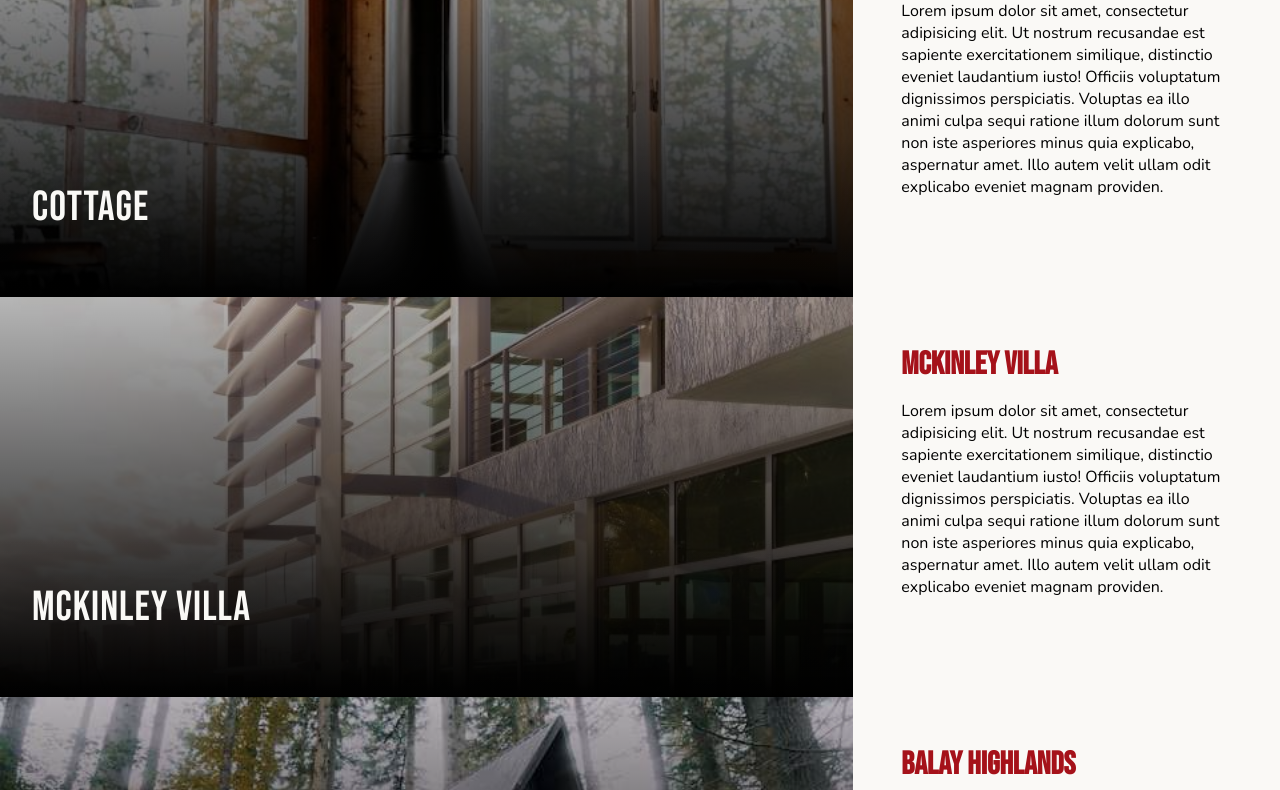
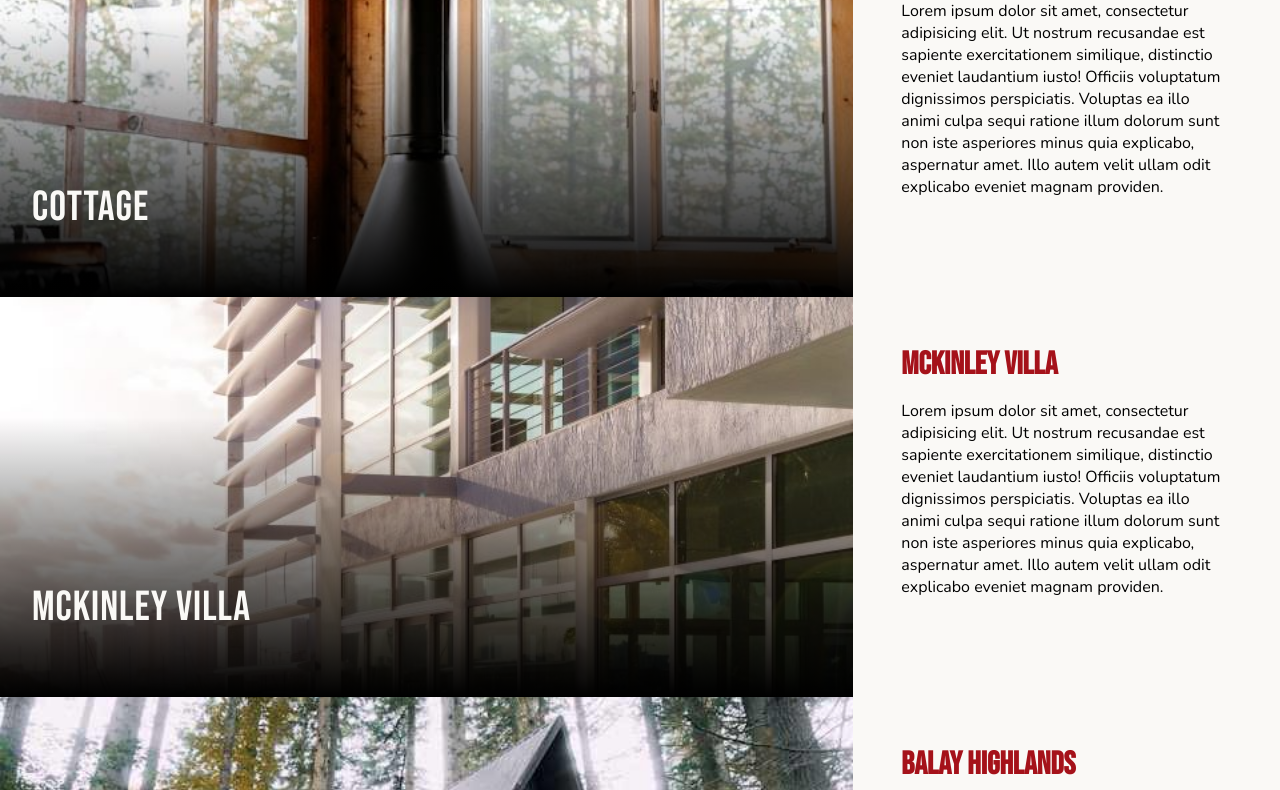
Before and after one commit to HansBarredo/wdd131, a plain HTML site: page project/projects.html in a window 1280 px wide. Shown: the part 703-1493 px from the top of the page. Drawn offline with nearby package versions, Linux system fonts and the light colour scheme; a script that the page names is missing.

Commit message:
styles update

```diff
--- a/project/scripts/projects.js
+++ b/project/scripts/projects.js
@@ -35,7 +35,7 @@ const buildings = [
 function renderCards(buildings) {
   const html = buildings.map(
     (building) => `<section class="card">
-    <div></div>
+    <div class='project-fill'></div>
     <h3>${building.buildingName}</h3>
     <img src="${building.imageUrl}" alt="Photo of the ${building.buildingName}" loading="lazy" class="image" draggable="false">
     </section>`
--- a/project/styles/style.css
+++ b/project/styles/style.css
@@ -388,6 +388,16 @@ main {
   overflow-y: hidden;
 }
 
+.card div.project-fill {
+  position: absolute;
+  background-image: linear-gradient(rgba(255, 255, 255, 0) 30%, rgb(0, 0, 0) 100%);
+  min-height: 55vh;
+  width: 100%;
+  z-index: 2;
+  overflow-x: auto;
+  overflow-y: hidden;
+}
+
 .service {
   display: flex;
   flex-direction: column;
@@ -662,7 +672,17 @@ main {
 .card div {
   position: absolute;
   background-image: linear-gradient(rgba(255, 255, 255, 0) 30%, rgb(0, 0, 0) 100%);
-  height: 100vh;
+  min-height: 100vh;
+  width: 100%;
+  z-index: 2;
+  overflow-x: auto;
+  overflow-y: hidden;
+}
+
+.card div.project-fill {
+  position: absolute;
+  background-image: linear-gradient(rgba(255, 255, 255, 0) 30%, rgb(0, 0, 0) 100%);
+  min-height: 50vh;
   width: 100%;
   z-index: 2;
   overflow-x: auto;
```
